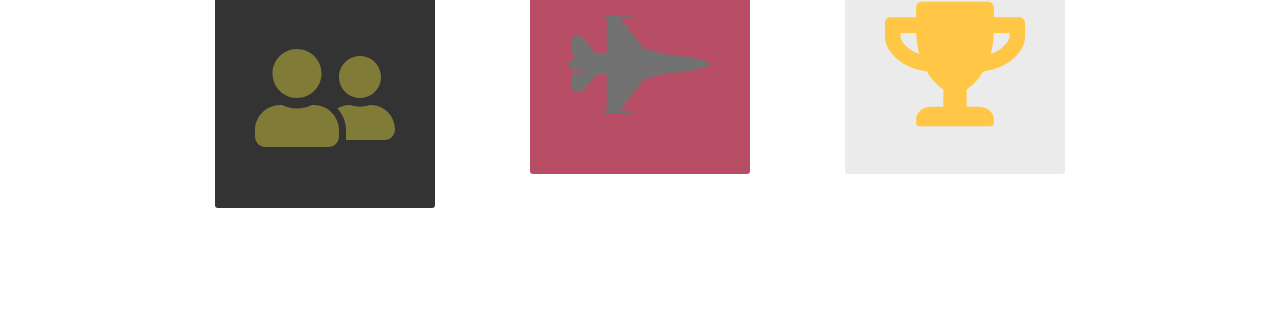
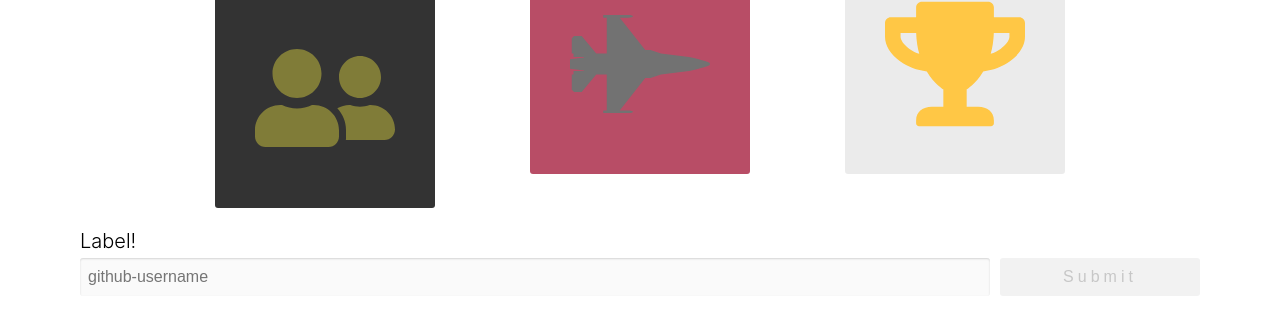
Before and after one commit to kerryli33/github-battle, a React app: page / in a window 1280 px wide. Shown: the part 232-566 px from the top of the page. Built offline with nearby package versions, Linux system fonts and the light colour scheme.

Commit message:
feature: added player input

```diff
--- a/app/components/Battle.js
+++ b/app/components/Battle.js
@@ -1,6 +1,6 @@
 import React from 'react'
 import { FaUserFriends, FaFighterJet, FaTrophy } from 'react-icons/fa'
-
+import PropTypes from 'prop-types'
 
 function Instructions() {
     return (
@@ -35,11 +35,69 @@ function Instructions() {
     )
 }
 
+class PlayerInput extends React.Component {
+
+    constructor(props) {
+        super(props)
+
+        this.state = {
+            username: ''
+        }
+
+        this.handleSubmit = this.handleSubmit.bind(this)
+        this.handleChange = this.handleChange.bind(this)
+    }
+
+    handleSubmit(event) {
+        event.preventDefault()
+        this.props.onSubmit(this.state.username)
+    }
+
+    handleChange(event) {
+        this.setState({
+            username: event.target.value
+        })
+    }
+    render() {
+        return (
+            <form className='column player' onSubmit={this.handleSubmit}>
+                <label htmlFor='username' className='player-label'>
+                    {this.props.label}
+                </label>
+                <div className='row player-inputs'>
+                    <input
+                        type='text'
+                        id='username'
+                        className='input-light'
+                        placeholder='github-username'
+                        autoComplete='off'
+                        value={this.state.username}
+                        onChange={this.handleChange}
+                    />
+                    <button
+                        className='btn dark-btn'
+                        type='submit'
+                        disabled={!this.state.username}
+                    >
+                        Submit
+                    </button>
+                </div>
+            </form>
+        )
+    }
+}
+
+PlayerInput.PropTypes = {
+    onSubmit: PropTypes.func.isRequired,
+    label: PropTypes.string.isRequired
+}
+
 export default class Battle extends React.Component {
     render() {
         return (
             <React.Fragment>
                 <Instructions />
+                <PlayerInput label="Label!" onSubmit={(value)=> console.log(value)} />
             </React.Fragment>
         )
     }
--- a/app/index.css
+++ b/app/index.css
@@ -150,3 +150,68 @@ li {
   padding: 40px;
   border-radius: 3px;
 }
+
+.column {
+  display: flex;
+  flex-direction: column;
+}
+
+.row {
+  display: flex;
+  flex-direction: row;
+}
+
+.player {
+  flex: 1;
+  margin: 0 20px;
+  padding: 10px;
+}
+
+.player-label {
+  font-size: 20px;
+  margin: 5px 0;
+  font-weight: 300;
+}
+
+.player-inputs input{
+  padding: 8px;
+  font-size: 16px;
+  flex: 2;
+  border-radius: 3px;
+  border: none;
+  box-shadow: inset 0 1px 2px rgba(0,0,0, 0.15);
+}
+
+.player-inputs .input-light {
+  background: rgba(0,0,0, 0.02);
+}
+
+.player-inputs button {
+  flex: 1;
+  margin-left: 10px;
+}
+
+.btn {
+  display: flex;
+  padding: 10px;
+  text-decoration: uppercase;
+  letter-spacing: .25em;
+  border-radius: 3px;
+  border: none;
+  font-size: 16px;
+  justify-content: center;
+  align-items: center;
+  cursor: pointer;
+  text-decoration: none;
+  max-width: 200px;
+}
+
+.dark-btn {
+  color: #e6e6e6;
+  background: #141414;
+}
+
+.dark-btn:disabled {
+  background: #f2f2f2;
+  color: #c7c7c7;
+}
```
